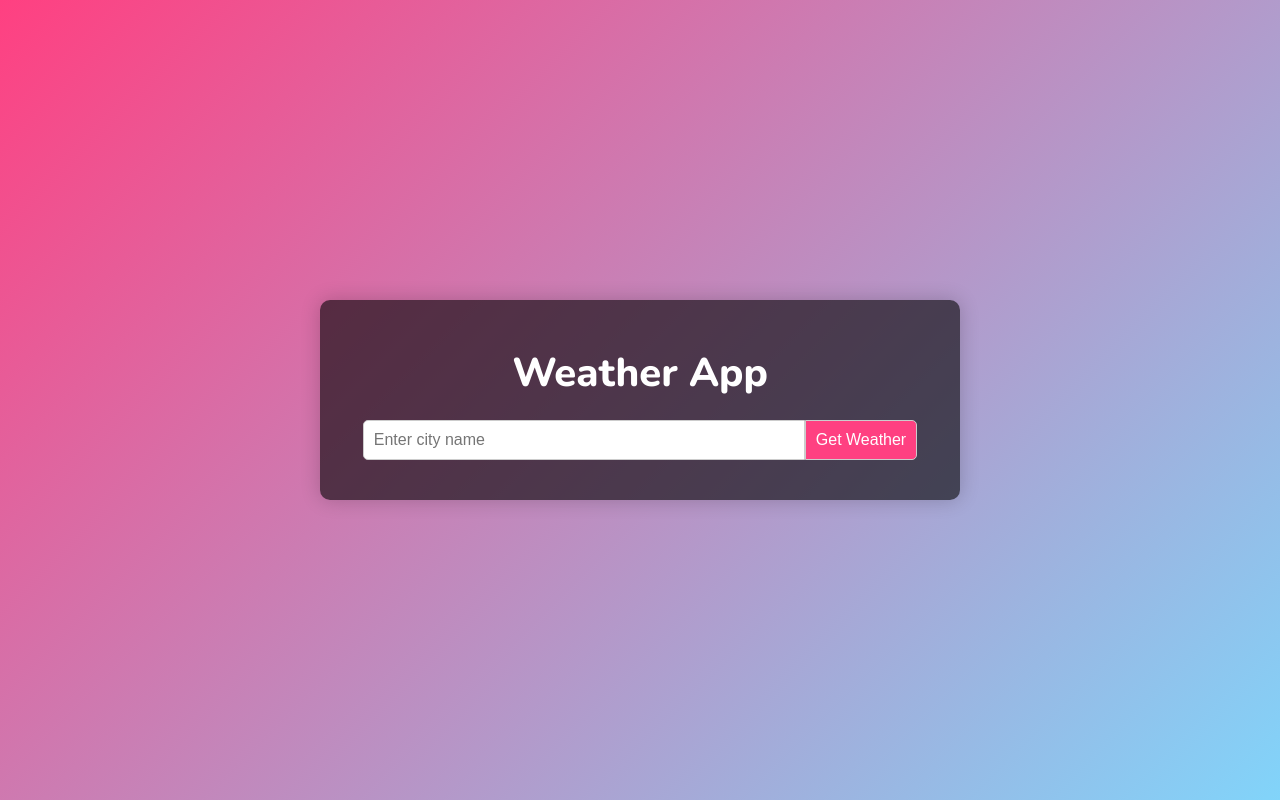
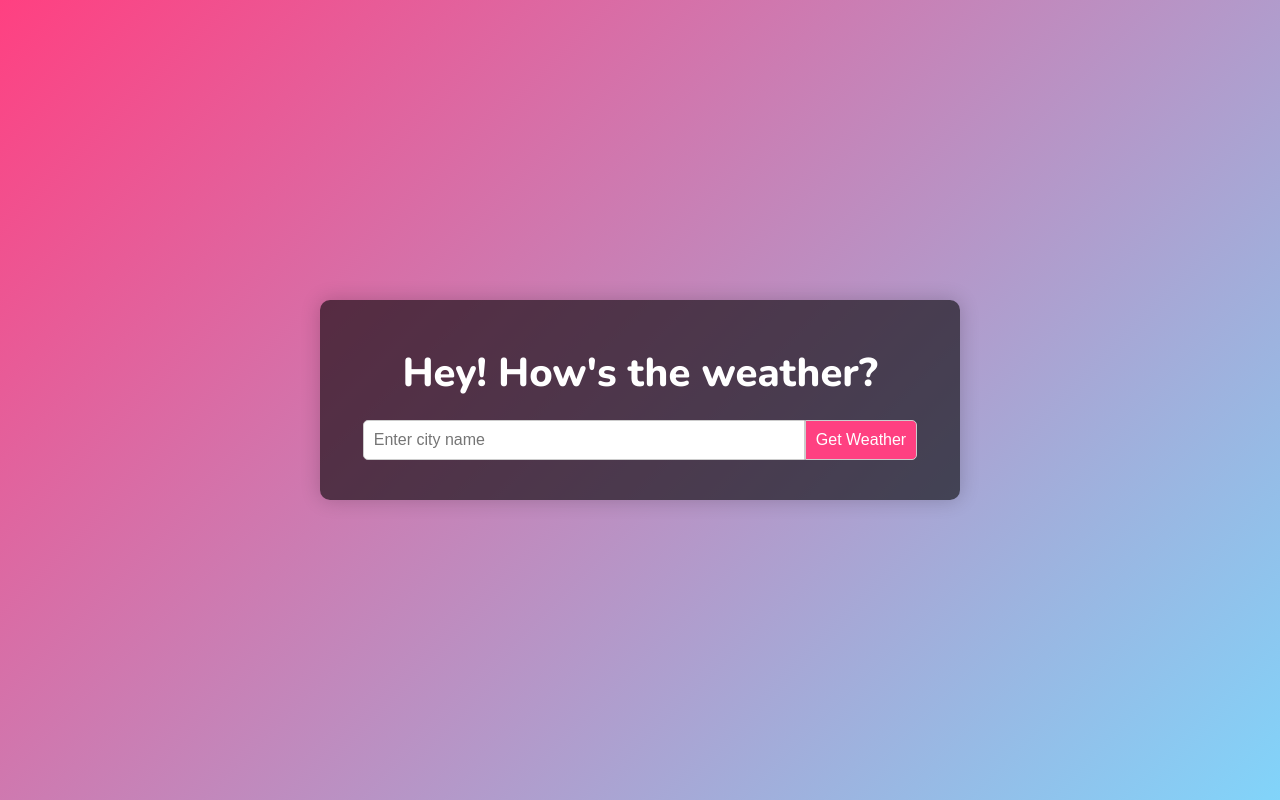
Before and after one commit to 0-Sasha-0/Weather-App, a plain HTML site: page index.html in a window 1280 px wide. Drawn offline with nearby package versions, Linux system fonts and the light colour scheme.

Commit message:
Update index.html

```diff
--- a/index.html
+++ b/index.html
@@ -4,11 +4,11 @@
   <meta charset="UTF-8">
   <meta name="viewport" content="width=device-width, initial-scale=1.0">
   <link rel="stylesheet" href="style.css">
-  <title>Yo! How's the Weather like?</title>
+  <title>Weather App</title>
 </head>
 <body>
   <div class="container">
-    <h1>Weather App</h1>
+    <h1>Hey! How's the weather?</h1>
     <form id="weatherForm">
       <input type="text" id="cityInput" placeholder="Enter city name" required>
       <button type="submit">Get Weather</button>
```
